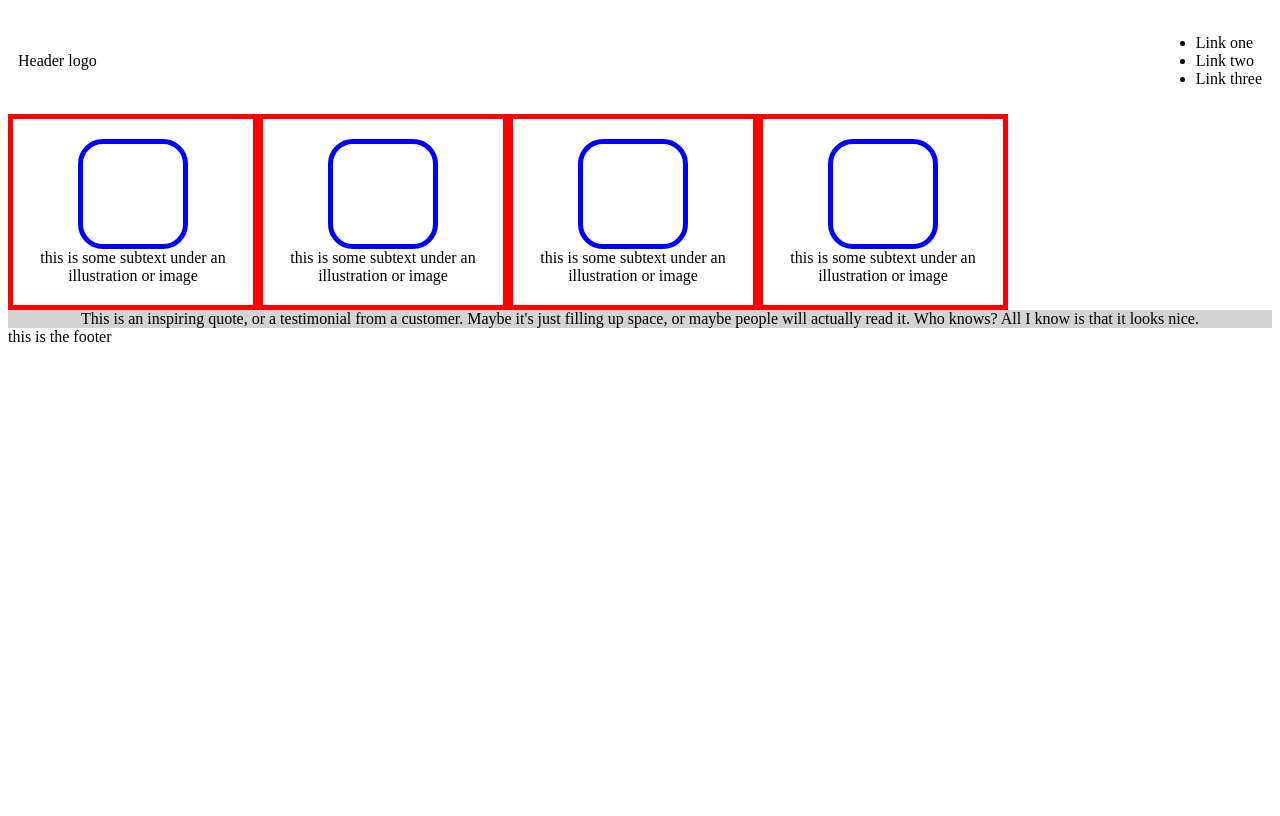
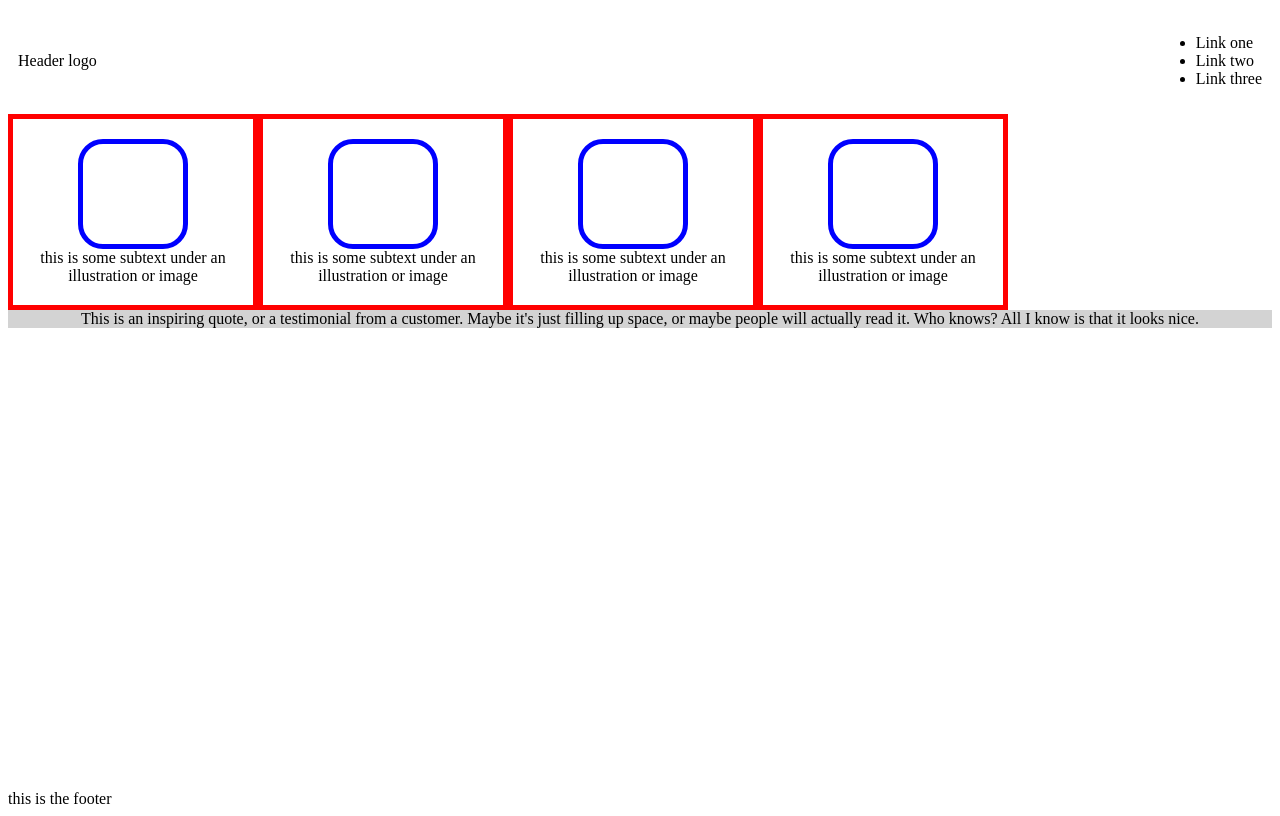
Before and after one commit to missviviSX/odin-landingpage, a plain HTML site: page index.html in a window 1280 px wide. Drawn offline with Linux system fonts and the light colour scheme.

Commit message:
Fix the flexbox issue

```diff
--- a/index.html
+++ b/index.html
@@ -1,12 +1,13 @@
 <!DOCTYPE html>
-<hmtl lang="en">
+<html lang="en">
 <head>
     <meta charset="UTF-8">
-        <title>Miss Vivi's Landing Page</title>
+    <meta name="viewport" content="width=device-width, initial-scale=1.0">
+    <title>Document</title>
     <link rel="stylesheet" href="style.css">
 </head>
 <body>
-        <div class="b1">
+    <div class="top">
         <div class="header">
             Header logo
             <ul>
@@ -16,7 +17,7 @@
             </ul>
         </div>
     </div>
-        <div class="b2">
+    <div class="middle">
         <div class="cardbox">
             <div class="card">
                 <div class="image"></div>
@@ -39,7 +40,7 @@
             This is an inspiring quote, or a testimonial from a customer. Maybe it's just filling up space, or maybe people will actually read it. Who knows? All I know is that it looks nice.
         </div>
     </div>
-        <div class="b3">
+    <div class="bottom">
         <div class="footer">
             this is the footer
         </div>
--- a/style.css
+++ b/style.css
@@ -5,7 +5,7 @@ body {
     justify-content: space-between;
 }
 
-.b2 {
+.middle {
     flex: 1;
 }
 
```
Lines whose indentation alone changed are shown as unchanged.
